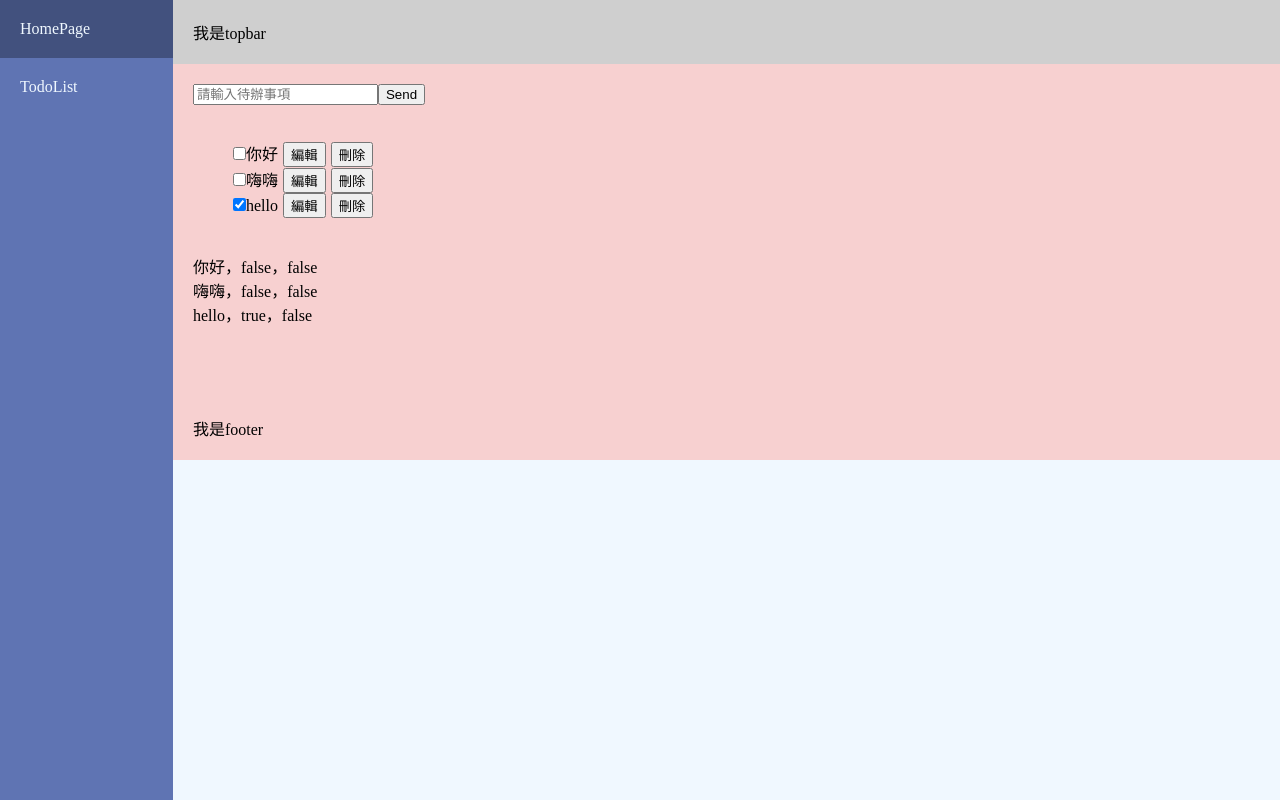
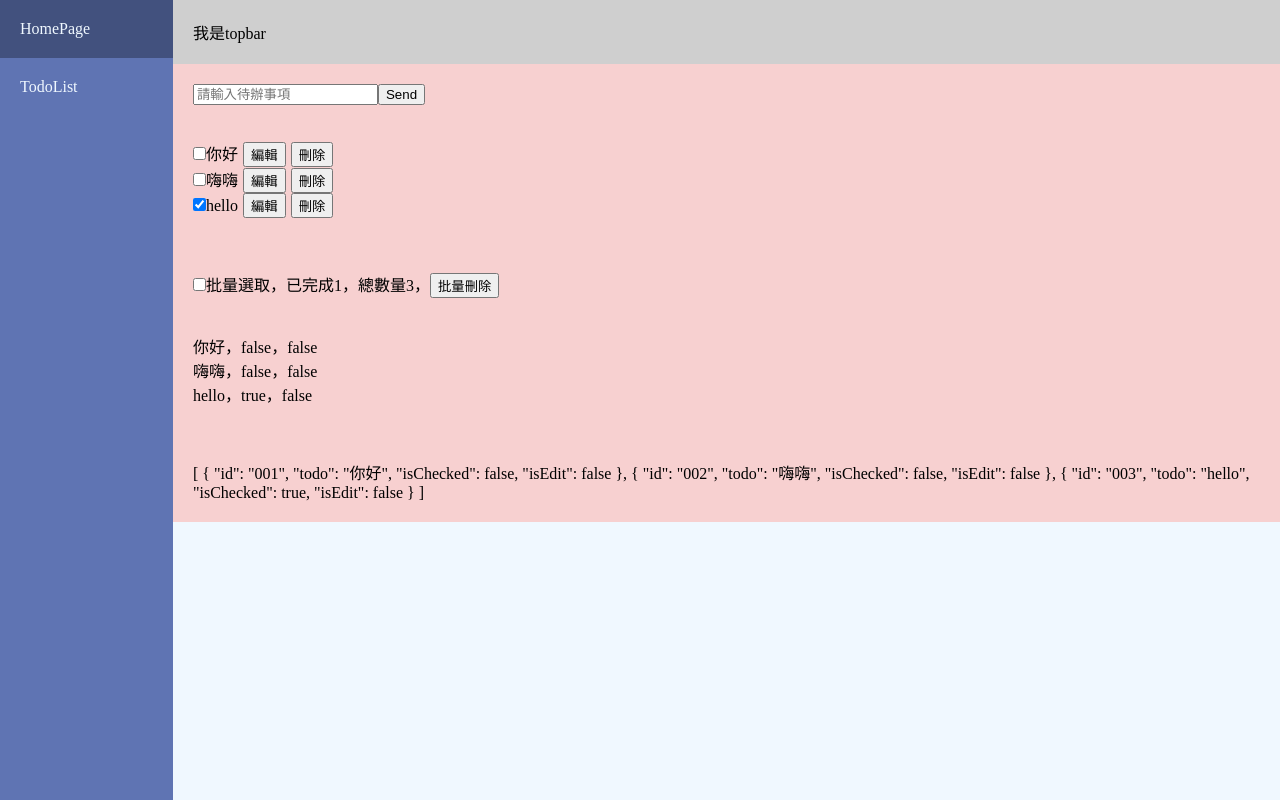
Before and after one commit to lark1987/vue-practice, a Vue app: page /todolist in a window 1280 px wide. Built offline with nearby package versions, Linux system fonts and the light colour scheme.

Commit message:
add todo list footer

```diff
--- a/src/views/TodoList/todolist-content.vue
+++ b/src/views/TodoList/todolist-content.vue
@@ -60,11 +60,6 @@ function deleteTodo(id: string) {
       <button @click="deleteTodo(id)">刪除</button>
     </li>
   </ul>
-  <br /><br />
-  <div v-for="{ id, todo, isChecked, isEdit } in todos" :key="id">
-    {{ todo }}，{{ isChecked }}，{{ isEdit }}
-  </div>
-  <br /><br />
 </template>
 
 <style scoped>
@@ -72,6 +67,10 @@ button {
   margin-left: 5px;
 }
 
+ul {
+  padding: 0px;
+}
+
 li {
   list-style: none;
 }
--- a/src/views/TodoList/todolist-footer.vue
+++ b/src/views/TodoList/todolist-footer.vue
@@ -1,7 +1,54 @@
+<script setup lang="ts">
+import { computed } from 'vue'
+
+const { todos } = defineProps(['todos'])
+const emit = defineEmits(['toggleAllCheckbox', 'deleteCheckedTodo'])
+
+// 這裡要改成監視屬性
+const sumOfIsChecked = computed(() => {
+  return todos.reduce((acc: any, item: any) => (item.isChecked ? acc + 1 : acc), 0)
+})
+
+// const sumOfIsChecked = computed(() => {
+//   const filterTodos = todos.filter((todo: any) => {
+//     return todo.isChecked === true
+//   })
+//   console.log(filterTodos)
+//   return filterTodos.length
+// })
+
+const checkboxAllCheck = computed(() => {
+  return sumOfIsChecked.value === todos.length ? true : false
+})
+
+function handleToggleAllCheckbox() {
+  emit('toggleAllCheckbox', checkboxAllCheck.value)
+}
+
+function handleBatchDelete() {
+  emit('deleteCheckedTodo')
+}
+</script>
+
 <template>
-  <div>我是footer</div>
+  <input
+    type="checkbox"
+    :checked="checkboxAllCheck"
+    @change="handleToggleAllCheckbox"
+    value="全選"
+  />
+  <span>批量選取</span>
+  <span>，已完成{{ sumOfIsChecked }}，總數量{{ todos.length }}，</span>
+  <button @click="handleBatchDelete">批量刪除</button>
+
+  <br /><br /><br />
+  <div v-for="{ id, todo, isChecked, isEdit } in todos" :key="id">
+    {{ todo }}，{{ isChecked }}，{{ isEdit }}
+  </div>
+  <br /><br /><br />
+  <div>
+    {{ todos }}
+  </div>
 </template>
 
-<script setup lang="ts"></script>
-
 <style lang="scss" scoped></style>
--- a/src/views/TodoList/todolist-index.vue
+++ b/src/views/TodoList/todolist-index.vue
@@ -1,5 +1,5 @@
 <script setup lang="ts">
-import { reactive } from 'vue'
+import { ref } from 'vue'
 import { nanoid } from 'nanoid'
 import type { Ref } from 'vue'
 import TodoInput from './todolist-addtodo.vue'
@@ -15,7 +15,7 @@ interface Todo {
   isEdit: boolean
 }
 
-let todos = reactive<Todo[]>([
+let todos = ref<Todo[]>([
   {
     id: '001',
     todo: '你好',
@@ -43,25 +43,25 @@ function addTodo(input: Ref) {
     isChecked: false,
     isEdit: false
   }
-  todos.unshift(newItem)
+  todos.value.unshift(newItem)
 }
 
 function toggleCheckbox(id: string) {
-  let item = todos.find((todo) => todo.id === id)
+  let item = todos.value.find((todo) => todo.id === id)
   if (item) {
     item.isChecked = !item.isChecked
   }
 }
 
 function toggleIsEdit(id: string) {
-  let item = todos.find((todo) => todo.id === id)
+  let item = todos.value.find((todo) => todo.id === id)
   if (item) {
     item.isEdit = !item.isEdit
   }
 }
 
 function updateTodo(id: string, newTodo: string) {
-  let item = todos.find((todo) => todo.id === id)
+  let item = todos.value.find((todo) => todo.id === id)
   if (item) {
     item.isEdit = false
     item.todo = newTodo
@@ -69,10 +69,22 @@ function updateTodo(id: string, newTodo: string) {
 }
 
 function deleteTodo(id: string) {
-  const index = todos.findIndex((todo) => todo.id === id)
+  const index = todos.value.findIndex((todo) => todo.id === id)
   if (index !== -1) {
-    todos.splice(index, 1)
+    todos.value.splice(index, 1)
   }
+}
+
+function toggleAllCheckbox(allCheck: boolean) {
+  todos.value.forEach((todo) => {
+    todo.isChecked = !allCheck
+  })
+}
+
+function deleteCheckedTodo() {
+  todos.value = todos.value.filter((item) => {
+    return item.isChecked === false
+  })
 }
 </script>
 
@@ -87,7 +99,11 @@ function deleteTodo(id: string) {
     @deleteTodo="deleteTodo"
   ></TodoContent>
   <br /><br /><br />
-  <TodoFooter></TodoFooter>
+  <TodoFooter
+    :todos
+    @toggleAllCheckbox="toggleAllCheckbox"
+    @deleteCheckedTodo="deleteCheckedTodo"
+  ></TodoFooter>
 </template>
 
 <style lang="scss" scoped></style>
```
